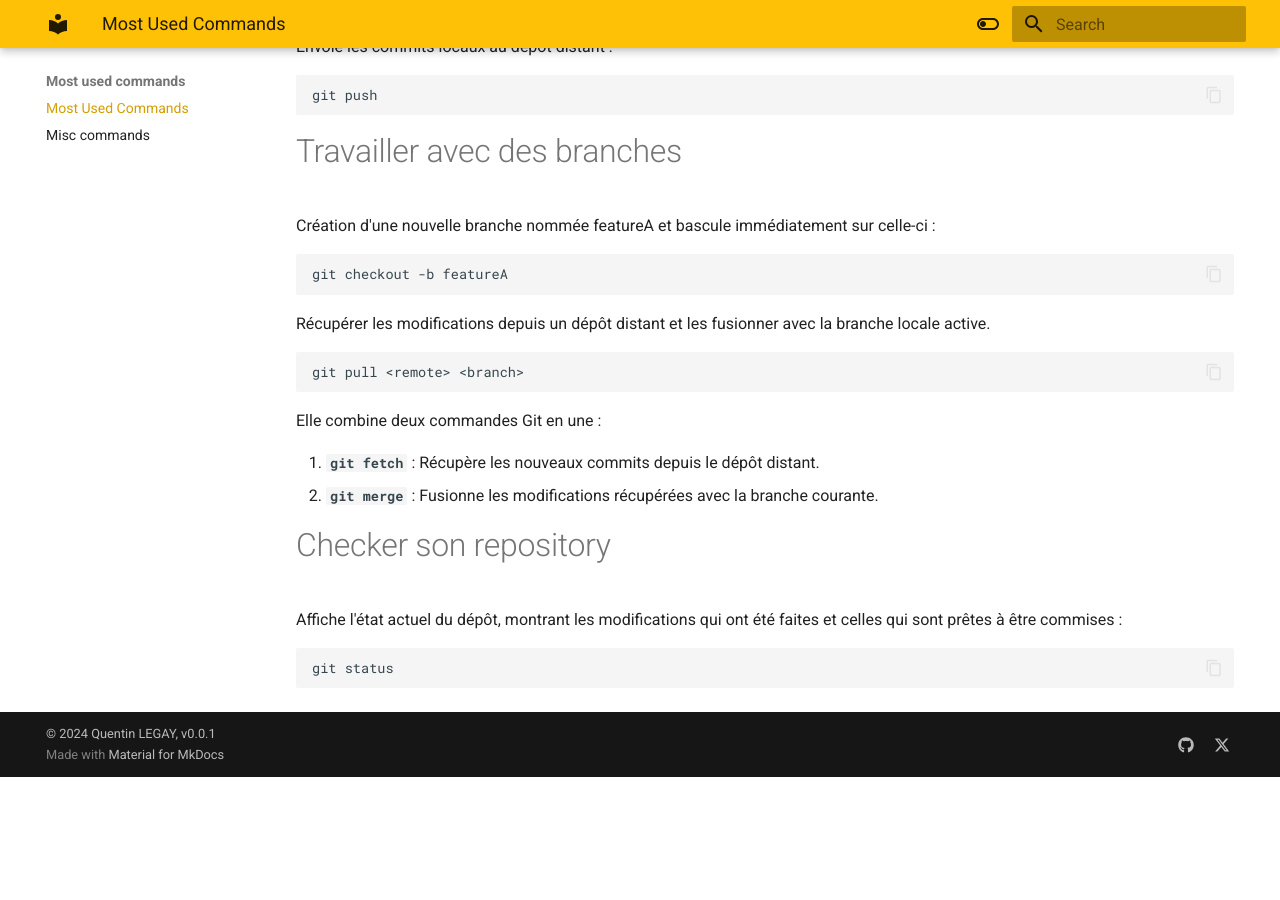
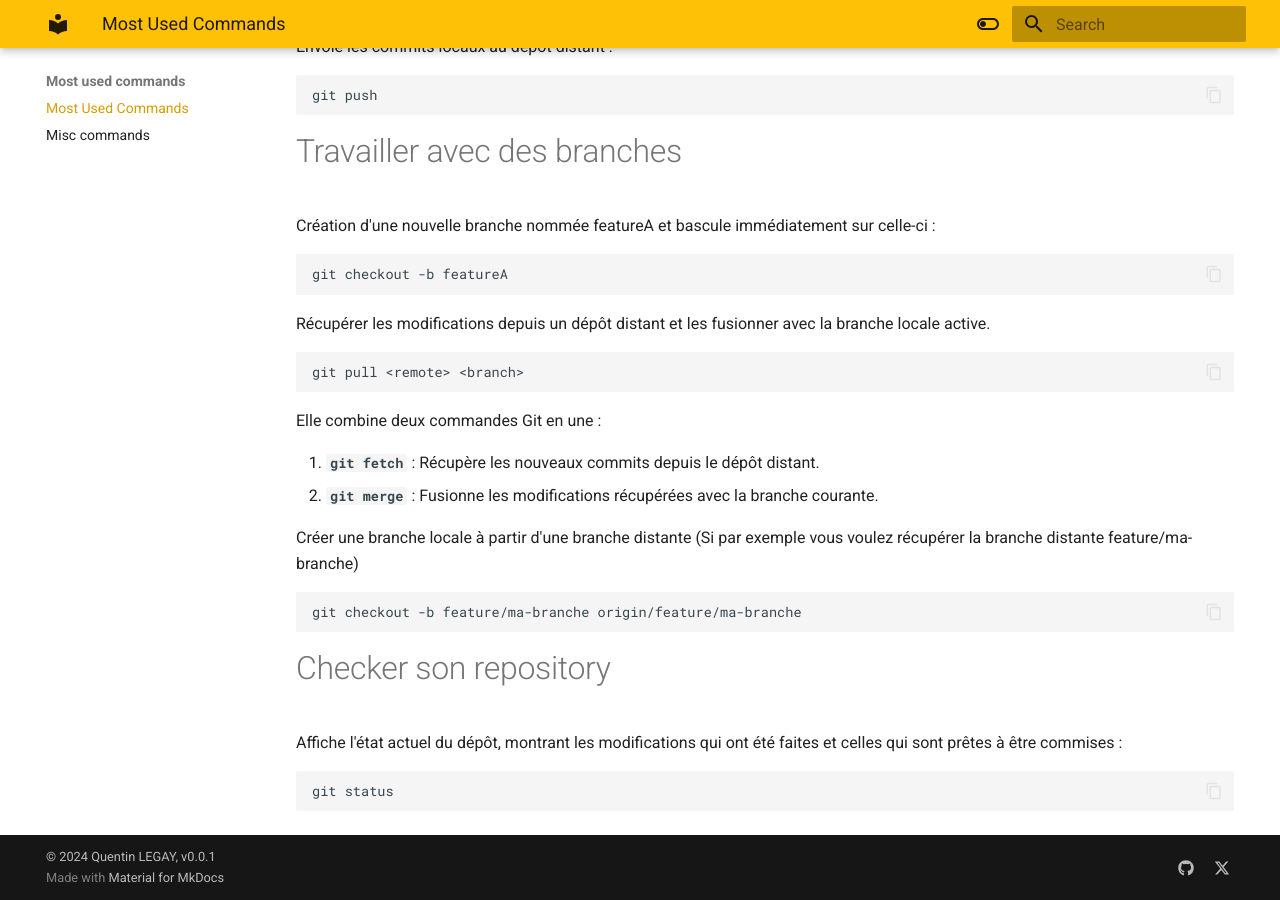
Before and after one commit to quentinlegay/gitsheet, an MkDocs documentation site: the page built from docs/most_used_commands.md, in a window 1280 px wide and 900 px high, scrolled down 738 px. Built offline with MkDocs 1.6.1 and Material for MkDocs 9.7.7, drawn with Linux system fonts in a browser that asks for light colours; before the commit the page ends 1515 px from its top, so only the background shows below that.

Commit message:
Add snippet for retrieve remote branch
Added instructions for creating a local branch from a remote branch.

````diff
--- a/docs/most_used_commands.md
+++ b/docs/most_used_commands.md
@@ -41,6 +41,11 @@ Elle combine deux commandes Git en une :
 1. **`git fetch`** : Récupère les nouveaux commits depuis le dépôt distant.
 2. **`git merge`** : Fusionne les modifications récupérées avec la branche courante.
 
+Créer une branche locale à partir d'une branche distante (Si par exemple vous voulez récupérer la branche distante feature/ma-branche)
+```bash
+git checkout -b feature/ma-branche origin/feature/ma-branche
+```
+
 # Checker son repository
 
 Affiche l'état actuel du dépôt, montrant les modifications qui ont été faites et celles qui sont prêtes à être commises :
````
